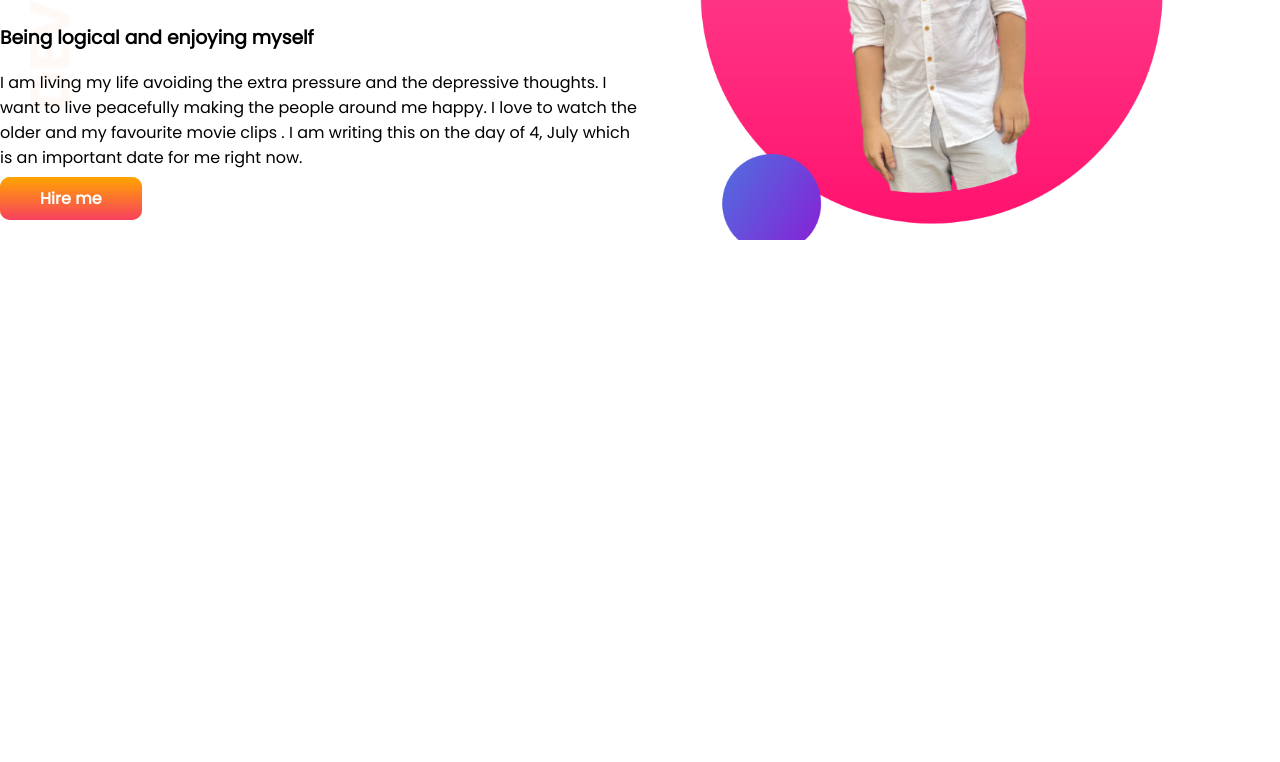
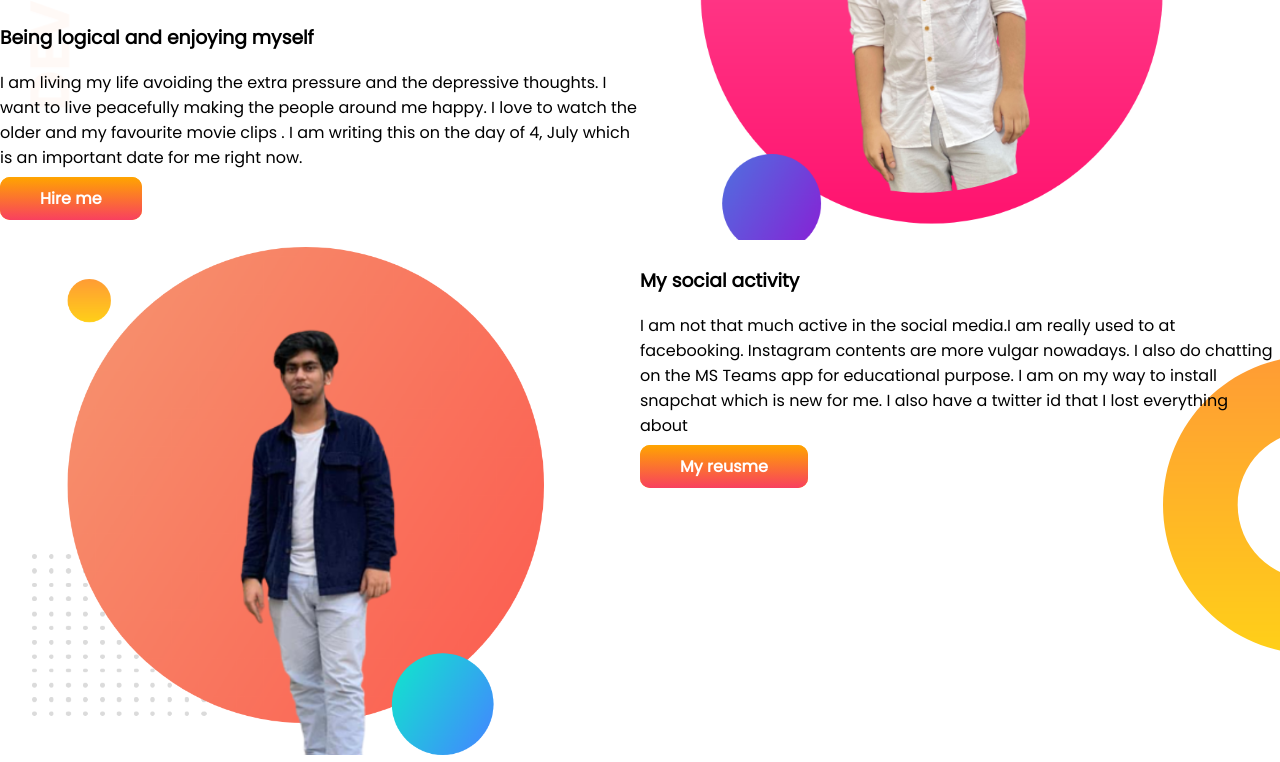
Before and after one commit to shahriartoky0/developer-portfolio, a plain HTML site: page index.html in a window 1280 px wide. Shown: the part 252-1014 px from the top of the page. Before the commit the page ends 800 px from the top, so only its background shows below. Drawn offline with Linux system fonts and the light colour scheme.

Commit message:
until the two boxes

```diff
--- a/index.html
+++ b/index.html
@@ -28,6 +28,20 @@
             <img src="my-portfolio-bg2.png" alt="">
         </div>
     </section>
+    <section class="second-part">
+        <div class="half-width">
+            <img src="my-portfolio-bg3.png" alt="">
+
+        </div>
+        <div class="half-width">
+            <h3>My social activity</h3>
+            <p>I am not that much active in the social media.I am really used to at facebooking. Instagram contents are
+                more vulgar nowadays. I also do chatting on the MS Teams app for educational purpose. I am on my way to
+                install snapchat which is new for me. I also have a twitter id that I lost everything about</p>
+
+            <a class="link-button" target="_blank" href="http://www.google.com">My reusme </a>
+        </div>
+    </section>
 
 
 </body>
--- a/style.css
+++ b/style.css
@@ -1,5 +1,6 @@
 body {
     font-family: 'Poppins', sans-serif;
+
     margin: 0%;
 
 }
@@ -40,3 +41,9 @@ section {
     background-repeat: no-repeat;
 
 }
+
+.second-part {
+    background-image: url(dream-bg.png);
+    background-repeat: no-repeat;
+    background-position: right;
+}
```
Also changed, not shown: dream-bg.png (added), my-portfolio-bg3.png (added).
